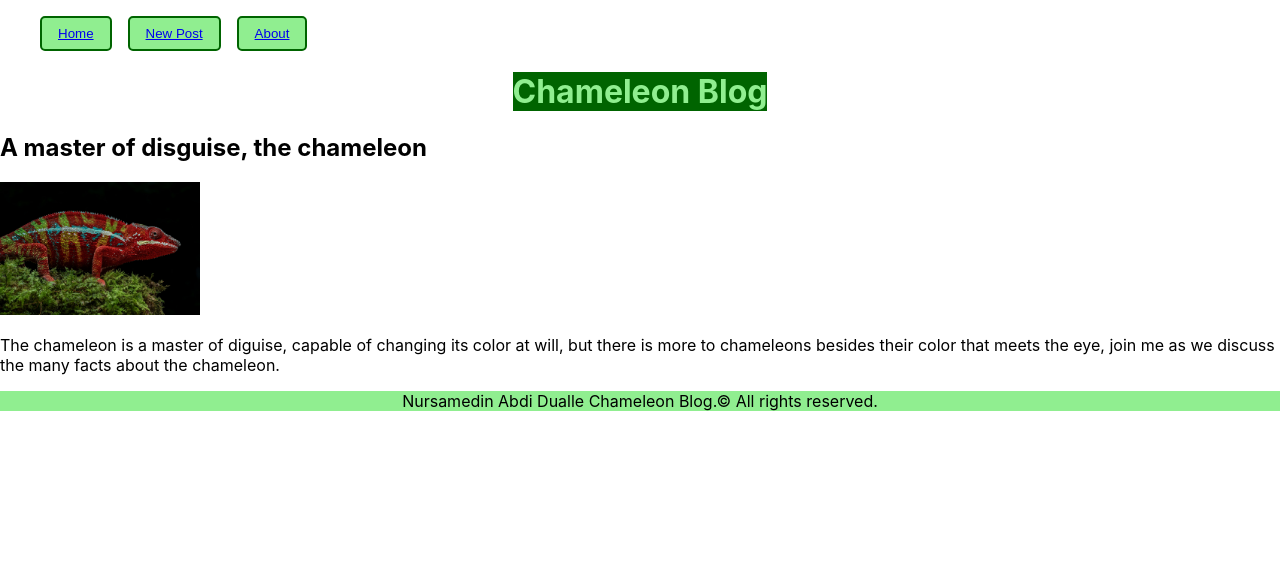
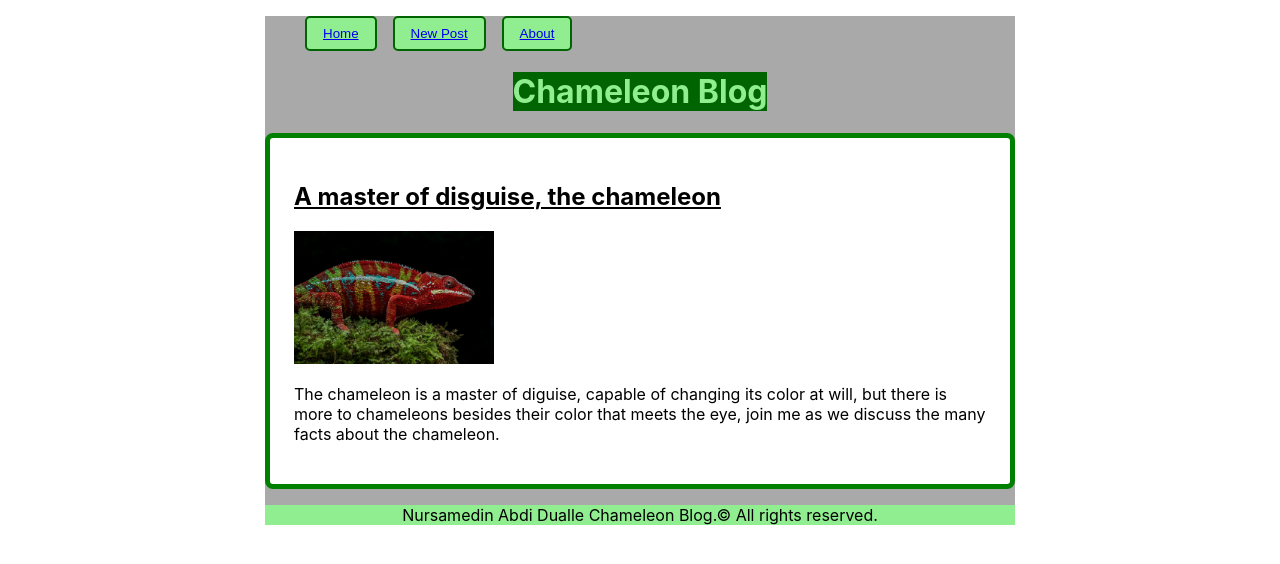
Before and after one commit to NursamedinD/chameleon-blog, a React (Create React App) app: page /post/1 in a window 1280 px wide. Shown: the top 564 px of the page. Built offline with nearby package versions, Linux system fonts and the light colour scheme; data requests are answered from the project's data file.

Commit message:
added styling to posts in postdetail, added email in about section

```diff
--- a/src/App.css
+++ b/src/App.css
@@ -1,3 +1,11 @@
+.app {
+    background-color: darkgrey;
+    width: 100%;
+    max-width: 750px;
+    margin: 0 auto;
+  }
+
+
 
 .home {
     margin-right: 2rem;
@@ -17,3 +25,10 @@
 .form {
     text-align: center;
 }
+
+.postBox {
+    padding: 1.5rem;
+    border: 5px solid green;
+    border-radius: 8px;
+    background: white;
+}
--- a/src/components/About.js
+++ b/src/components/About.js
@@ -7,6 +7,7 @@ export function About() {
         <p>Welcome to this blog, in this blog you'll find some neat facts and information about chameleons.</p>
         <p>I picked chameleons because they were my favorite animal growing up as a kid,</p>
         <p>so i made this blog dedicated to information about them</p>
+        <p>If you have any questions, feel free to contact me at: nursamedin.a.dualle@gmail.com</p>
     </div>
   )
 }
--- a/src/components/PostDetail.js
+++ b/src/components/PostDetail.js
@@ -11,9 +11,11 @@ function PostDetail({ posts }) {
 
   return (
     <div>
-      <h2>{post.title}</h2>
+      <article className='postBox'>
+      <h2 style={{ textDecoration: 'underline'}}>{post.title}</h2>
       <img src={post.imageUrl} alt={post.title} style={{ width: '200px' }} />
       <p>{post.content}</p>
+      </article>
     </div>
   );
 }
```
